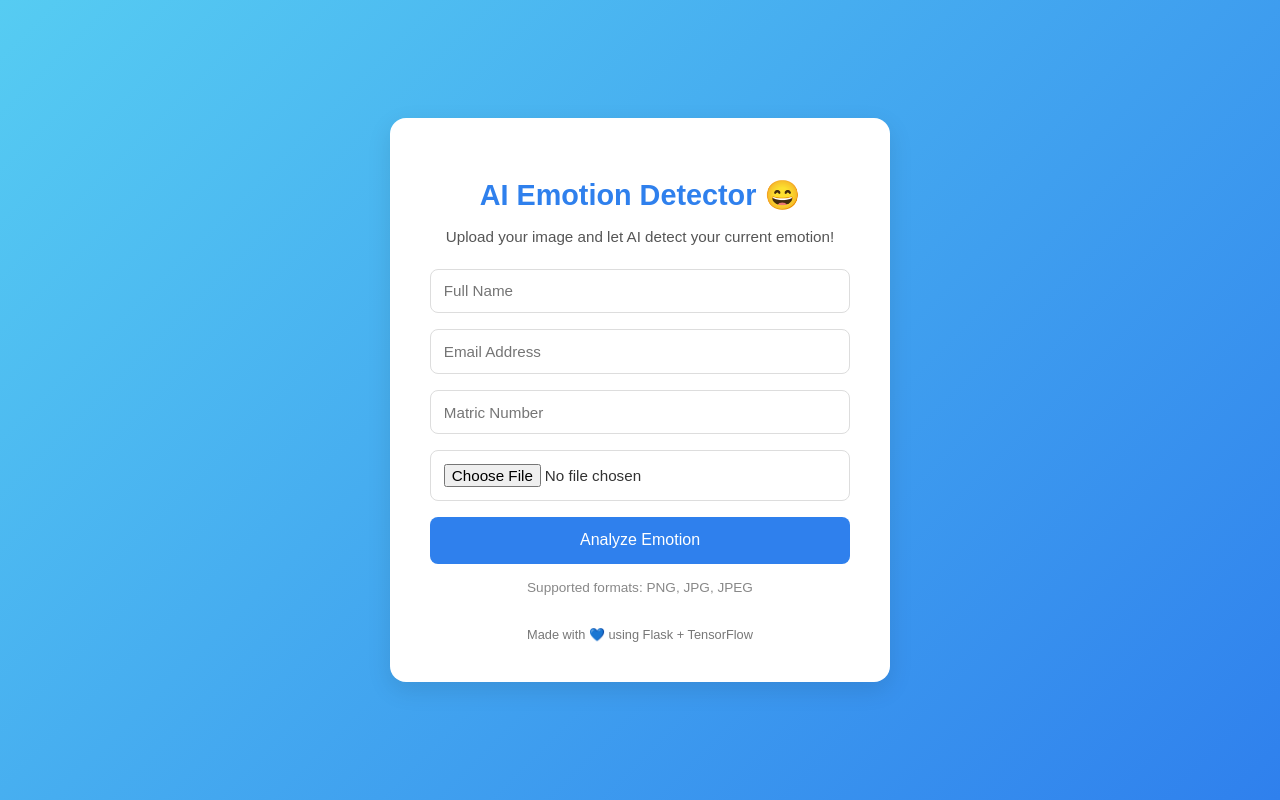
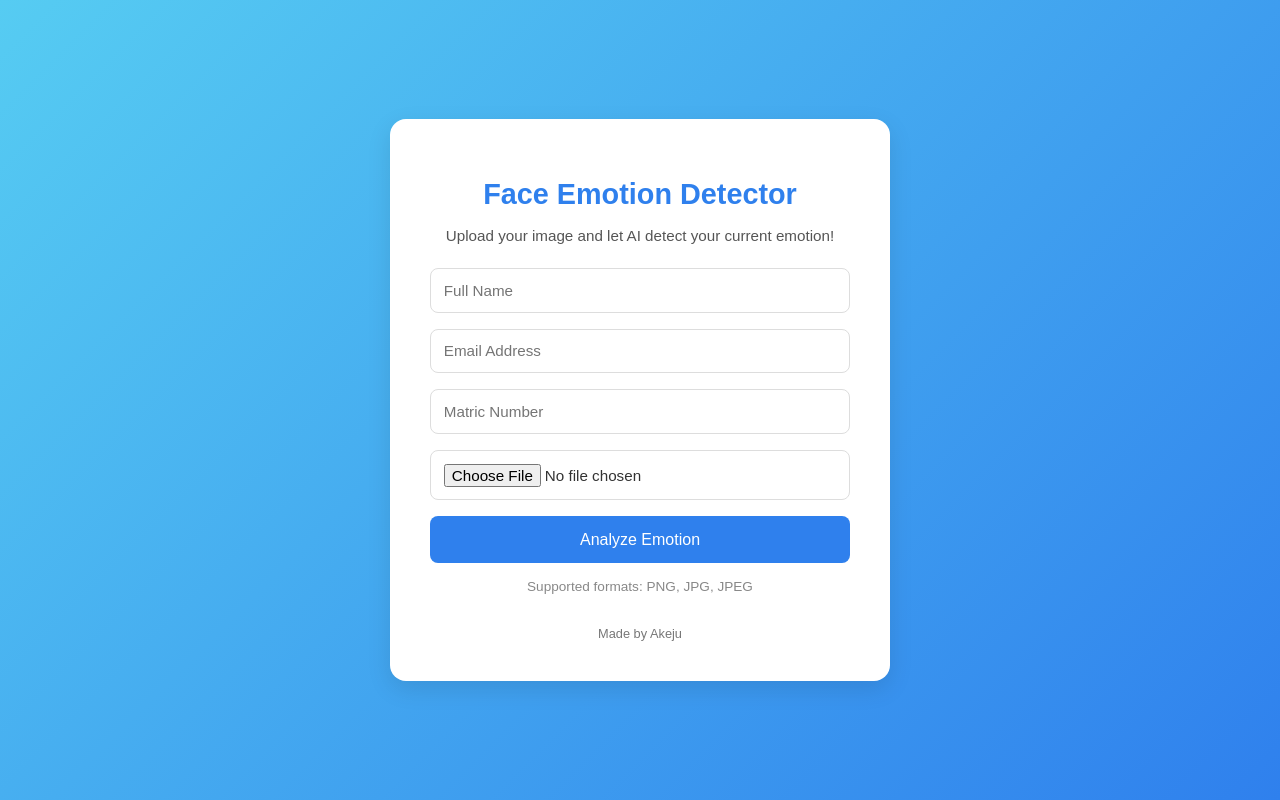
Before and after one commit to akejutotheworld/AI-EMOTION-RECOGNITION, a Flask app: page / in a window 1280 px wide. Run offline with Flask 2, Linux system fonts and the light colour scheme.

Commit message:
Update index.html

```diff
--- a/templates/index.html
+++ b/templates/index.html
@@ -88,7 +88,7 @@
 </head>
 <body>
   <div class="container">
-    <h1>AI Emotion Detector 😄</h1>
+    <h1>Face Emotion Detector</h1>
     <p>Upload your image and let AI detect your current emotion!</p>
 
     <form action="/submit" method="post" enctype="multipart/form-data">
@@ -100,7 +100,7 @@
     </form>
 
     <p class="note">Supported formats: PNG, JPG, JPEG</p>
-    <footer>Made with 💙 using Flask + TensorFlow</footer>
+    <footer>Made by Akeju</footer>
   </div>
 </body>
 </html>
```
